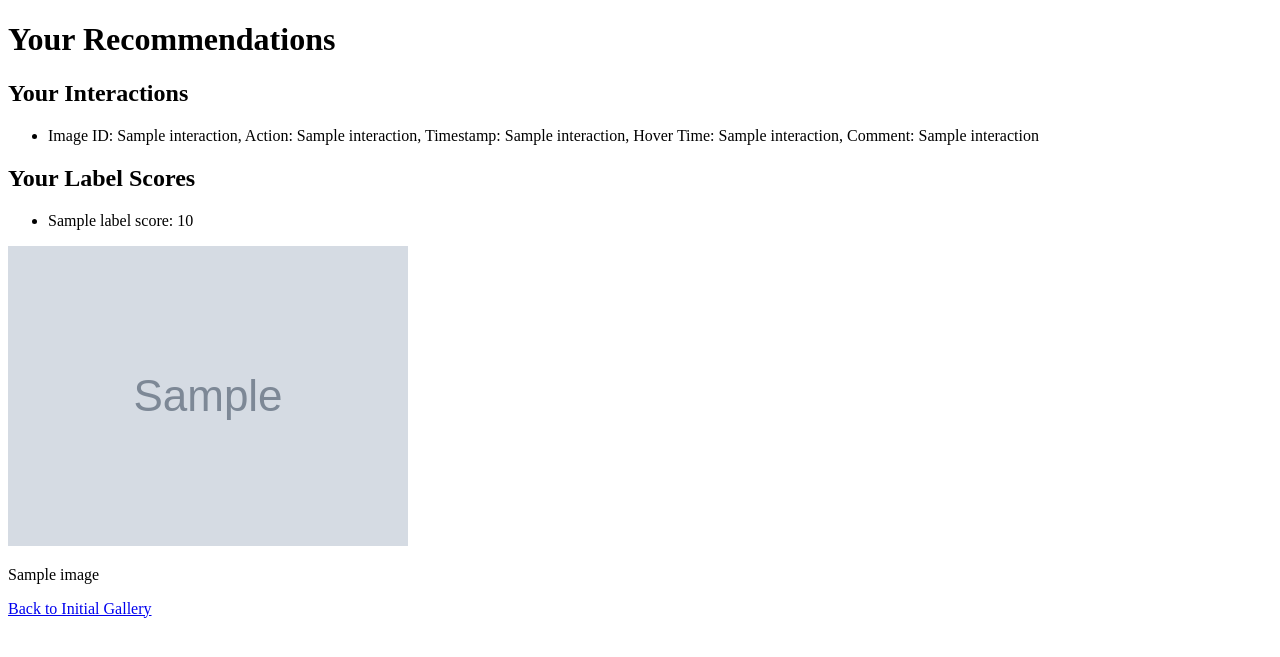
After one commit to mnothman/image_recommendation, a Flask app: template templates/recommendations.html in a window 1280 px wide. The commit adds this page. Shown: the top 657 px of the page. Run offline with Flask 3, Linux system fonts and the light colour scheme; the template is opened without the code that fills it: most values are stand-ins (such as "Sample title", 1, 10 or a date in 2020); grey boxes marked "Sample" are stand-in pictures; parts of the project's set-up code (start-up, migrations or seed data) failed here and were passed over.

Commit message:
calc of interactions, recommend page based on interactions

```diff
--- a/app.py
+++ b/app.py
@@ -5,6 +5,7 @@ import time
 import os
 from fiftyone import ViewField as F
 import databaseInteractions
+from databaseInteractions import calculate_score
 from cleanup import cleanup_old_images # 1/2 Remove later when hosting
 
 app = Flask(__name__)
@@ -96,6 +97,26 @@ def index():
         filtered_images = [img for img in images if 'unsafe' not in img['labels'].lower()]
     return render_template('index.html', images=filtered_images)
 
+@app.route('/recommendations')
+def recommendations():
+    if 'username' not in session:
+        return redirect(url_for('login'))
+
+    interactions = databaseInteractions.get_interactions()
+    label_map = {image['id']: image['labels'].split('; ') for image in images}
+
+    filtered_interactions = [
+        interaction for interaction in interactions
+        if interaction[2] in label_map and label_map[interaction[2]] != ["No Labels"]
+    ]
+
+    label_scores = calculate_score(interactions, label_map)
+
+    # rank images based on cumulative label scores
+    sorted_images = sorted(images, key=lambda img: sum(label_scores.get(label, 0) for label in img['labels'].split('; ')), reverse=True)
+
+    return render_template('recommendations.html', images=sorted_images, interactions=filtered_interactions, label_scores=label_scores)
+
 @app.route('/register', methods=['GET', 'POST'])
 def register():
     if request.method == 'POST':
@@ -148,21 +169,6 @@ def settings():
     user = databaseInteractions.get_user(session['username'])
     return render_template('settings.html', safe_search=user[4], preferences=user[3])
 
-@app.route('/recommendations')
-def recommendations():
-    interactions = databaseInteractions.get_interactions()
-    scores = {}
-
-    for interaction in interactions:
-        image_id = interaction[1]
-        if image_id not in scores:
-            scores[image_id] = []
-        scores[image_id].append(interaction)
-
-    sorted_images = sorted(images, key=lambda img: databaseInteractions.calculate_score(scores.get(img['id'], [])), reverse=True)
-
-    return render_template('index.html', images=sorted_images)
-
 if __name__ == '__main__':
     with app.app_context():
         databaseInteractions.init_db()
--- a/databaseInteractions.py
+++ b/databaseInteractions.py
@@ -83,18 +83,30 @@ def update_user_preferences(username, preferences, safe_search):
     ''', (preferences, safe_search, username))
     db.commit()
 
-def calculate_score(interactions):
-    score = 0
+def calculate_score(interactions, label_map): #calc scores based on interactions. Interactions is a list of interactions, label_map is a dictionary of image_id to labels
+    # Return is dictionary with labels as keys and their calculated scores as values.
+    label_scores = {}
     weights = {
         'like': 3,
         'comment': 2,
         'hover': 1
     }
+    # iterate thru interactions for scores of each label
+    for interaction in interactions:
+        image_id = interaction[2]
+        action = interaction[3]
+        hover_time = interaction[5]
 
-    for interaction in interactions:
-        if interaction[3] == 'hover' and interaction[5]:  # hover action
-            score += weights['hover'] * (interaction[5] / 1000)  # hover time weighted
-        else:
-            score += weights.get(interaction[3], 0)
+        if image_id in label_map:
+            labels = label_map[image_id]
+            for label in labels:
+                if label not in label_scores:
+                    label_scores[label] = 0
 
-    return score
+                # Add the score based on action
+                if action == 'hover' and hover_time:
+                    label_scores[label] += weights['hover'] * (hover_time / 1000)  # hover time weight
+                else:
+                    label_scores[label] += weights.get(action, 0)
+
+    return label_scores
--- a/templates/index.html
+++ b/templates/index.html
@@ -1,3 +1,5 @@
+<!-- Displays the initial page that does not take into consideration user interactions and recommendations based on them -->
+
 <!DOCTYPE html>
 <html>
 
@@ -11,6 +13,7 @@
         <button>Logout</button>
     <a href="/settings">
         <button>Settings</button>
+    <a href="{{ url_for('recommendations') }}">View Recommendations</a>
     </a>
     <div id="gallery">
         {% for image in images %}
@@ -24,6 +27,7 @@
         </div>
         {% endfor %}
     </div>
+    <!-- recommendations page -->
 
     <script>
         let hoverStart = {};
--- /dev/null
+++ b/templates/recommendations.html
@@ -0,0 +1,39 @@
+<!-- displays page of recommended images from user based on their interaction score -->
+<!DOCTYPE html>
+<html>
+<head>
+    <title>Recommendations</title>
+</head>
+<body>
+    <h1>Your Recommendations</h1>
+
+       <!-- display interactions for testing -->
+       <div id="user-interactions">
+        <h2>Your Interactions</h2>
+        <ul>
+            {% for interaction in interactions %}
+                <li>
+                    Image ID: {{ interaction[2] }}, Action: {{ interaction[3] }}, Timestamp: {{ interaction[4] }}, Hover Time: {{ interaction[5] }}, Comment: {{ interaction[6] }}
+                </li>
+            {% endfor %}
+        </ul>
+    </div>
+    <div id="label-scores">
+        <h2>Your Label Scores</h2>
+        <ul>
+            {% for label, score in label_scores.items() %}
+                <li>{{ label }}: {{ score }}</li>
+            {% endfor %}
+        </ul>
+    </div>
+    <div id="gallery">
+        {% for image in images %}
+            <div class="image">
+                <img src="{{ image.url }}" alt="{{ image.id }}">
+                <p>{{ image.labels }}</p>
+            </div>
+        {% endfor %}
+    </div>
+    <a href="{{ url_for('index') }}">Back to Initial Gallery</a>
+</body>
+</html>
```
